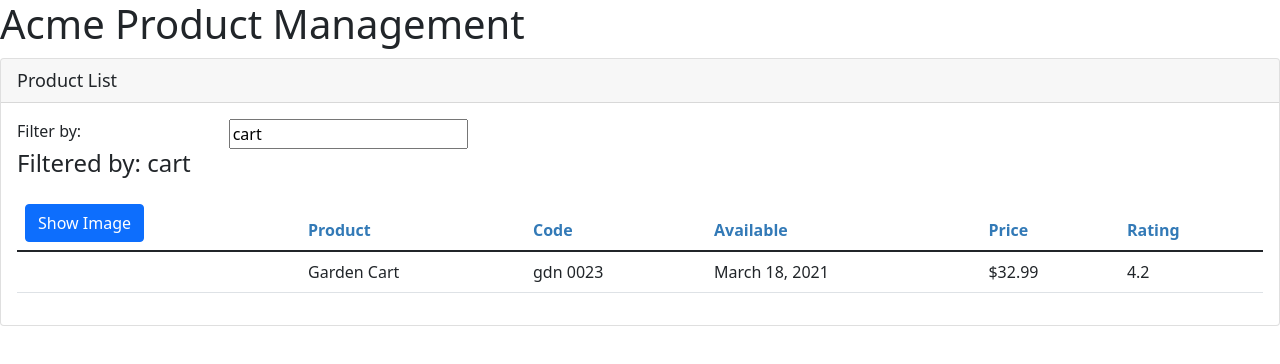
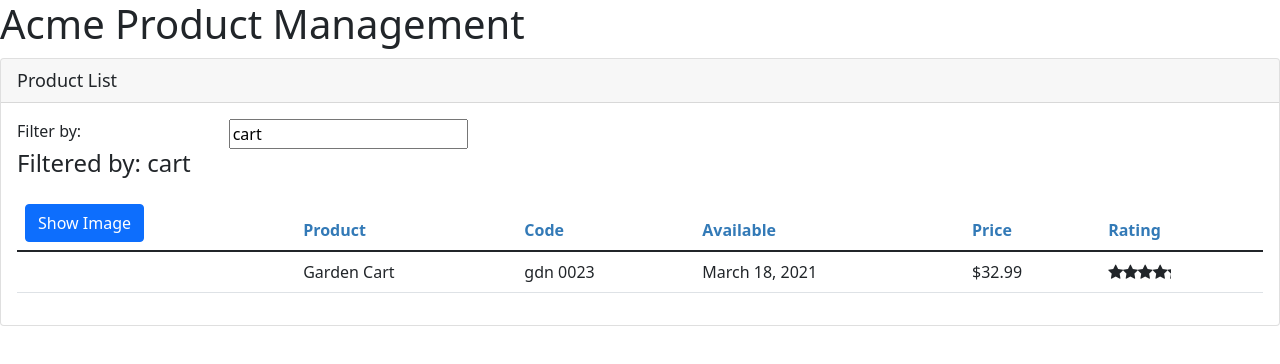
Before and after one commit to ortega-daniel/angular-getting-started, an Angular app: page / in a window 1280 px wide. Shown: the top 364 px of the page. Built offline with nearby package versions, Linux system fonts and the light colour scheme.

Commit message:
star rating component

```diff
--- a/src/app/app.module.ts
+++ b/src/app/app.module.ts
@@ -5,12 +5,14 @@ import { BrowserModule } from '@angular/platform-browser';
 import { AppComponent } from './app.component';
 import { ProductListComponent } from './products/product-list.component';
 import { ConvertToSpacesPipe } from './shared/convert-to-spaces.pipe';
+import { StarComponent } from './shared/star.component';
 
 @NgModule({
   declarations: [
     AppComponent,
     ProductListComponent,
     ConvertToSpacesPipe,
+    StarComponent,
   ],
   imports: [
     BrowserModule,
--- a/src/app/products/product-list.component.html
+++ b/src/app/products/product-list.component.html
@@ -37,7 +37,7 @@
                         <td>{{ product.productCode | lowercase | convertToSpaces:"-" }}</td>
                         <td>{{ product.releaseDate }}</td>
                         <td>{{ product.price | currency: "USD":"symbol":"1.2-2" }}</td>
-                        <td>{{ product.starRating }}</td>
+                        <td><pm-star [rating]="product.starRating" (ratingClicked)="onRatingClicked($event)"></pm-star></td>
                     </tr>
                 </tbody>
             </table>
--- a/src/app/products/product-list.component.ts
+++ b/src/app/products/product-list.component.ts
@@ -60,4 +60,8 @@ export class ProductListComponent implements OnInit {
         filterBy = filterBy.toLocaleLowerCase();
         return this.products.filter((product: IProduct) => product.productName.toLocaleLowerCase().includes(filterBy));
     }
+
+    onRatingClicked(message: string): void {
+        this.pageTitle = `Product List: ${message}`;
+    }
 }
--- a/src/app/shared/star.component.html
+++ b/src/app/shared/star.component.html
@@ -1,6 +1,7 @@
 <div class="crop"
      [style.width.px]="cropWidth"
-     [title]="rating">
+     [title]="rating"
+     (click)="onClick()">
   <div style="width: 75px">
     <span class="fa fa-star"></span>
     <span class="fa fa-star"></span>
--- /dev/null
+++ b/src/app/shared/star.component.ts
@@ -0,0 +1,22 @@
+import { Component, Input, OnChanges, Output, SimpleChanges, EventEmitter } from "@angular/core";
+
+@Component({
+    selector: "pm-star",
+    templateUrl: "./star.component.html",
+    styleUrls: ["./star.component.css"],
+})
+export class StarComponent implements OnChanges {
+    @Input() rating: number = 0;
+
+    @Output() ratingClicked: EventEmitter<string> = new EventEmitter<string>();
+
+    cropWidth: number = 75;
+
+    ngOnChanges(changes: SimpleChanges): void {
+        this.cropWidth = this.rating * 75/5;
+    }
+
+    onClick(): void {
+        this.ratingClicked.emit(`The rating ${this.rating} was clicked!`);
+    }
+}
```
